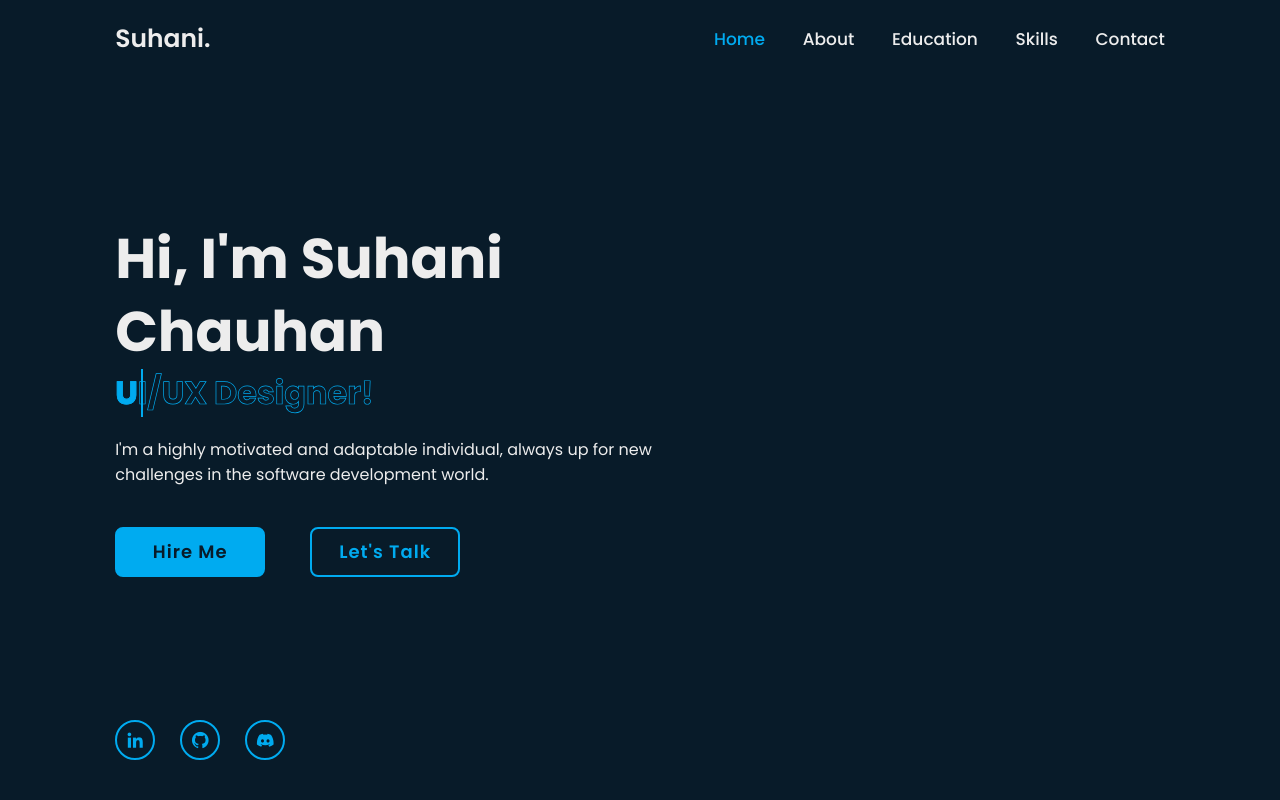
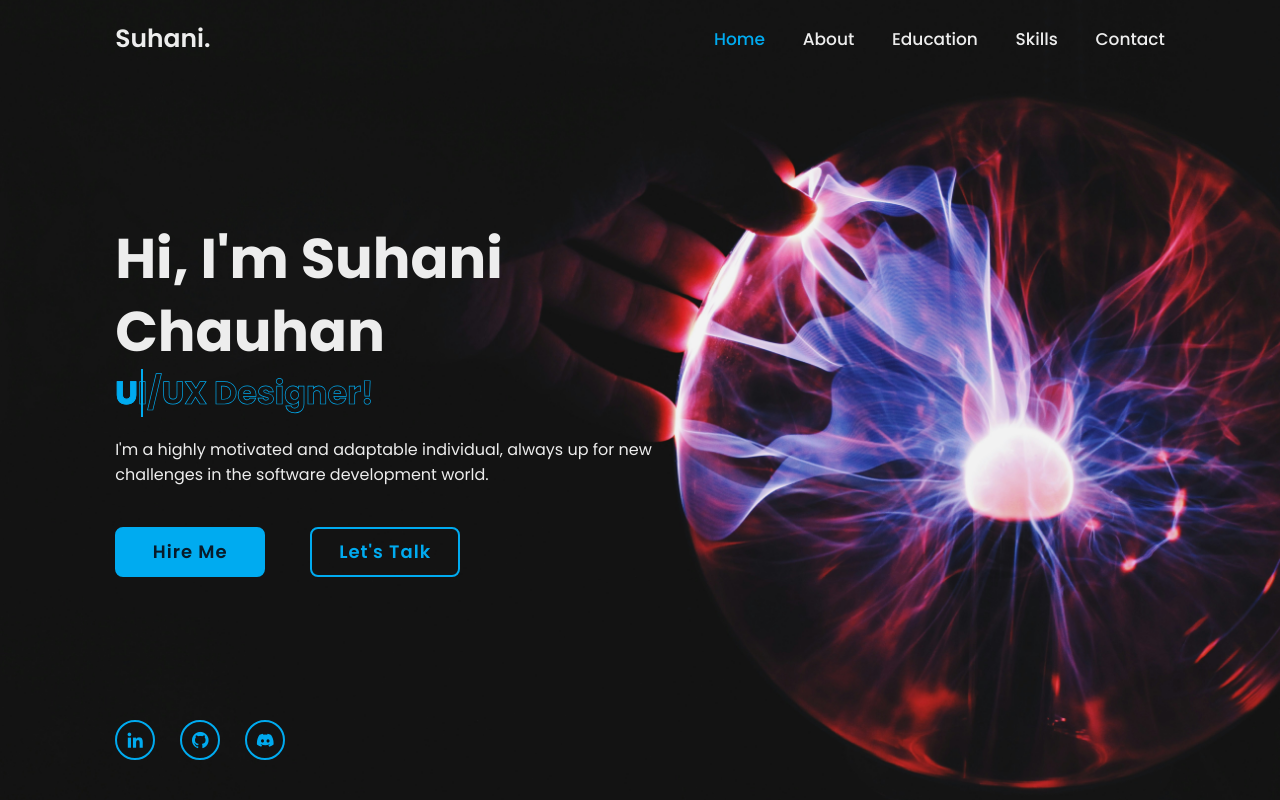
Before and after one commit to Suhani1934/Portfolio-website, a plain HTML site: page index.html in a window 1280 px wide. Shown: the top 800 px of the page. Drawn offline with nearby package versions, Linux system fonts and the light colour scheme; files whose address does not match are found by name.

Commit message:
Update style.css

```diff
--- a/style.css
+++ b/style.css
@@ -88,7 +88,7 @@ section {
     display: flex;
     align-items: center;
     padding: 0 9%;
-    background: url("/images/background.jpg") no-repeat;
+    background: url("background.jpg") no-repeat;
     background-size: cover;
     background-position: right;
 }
```
